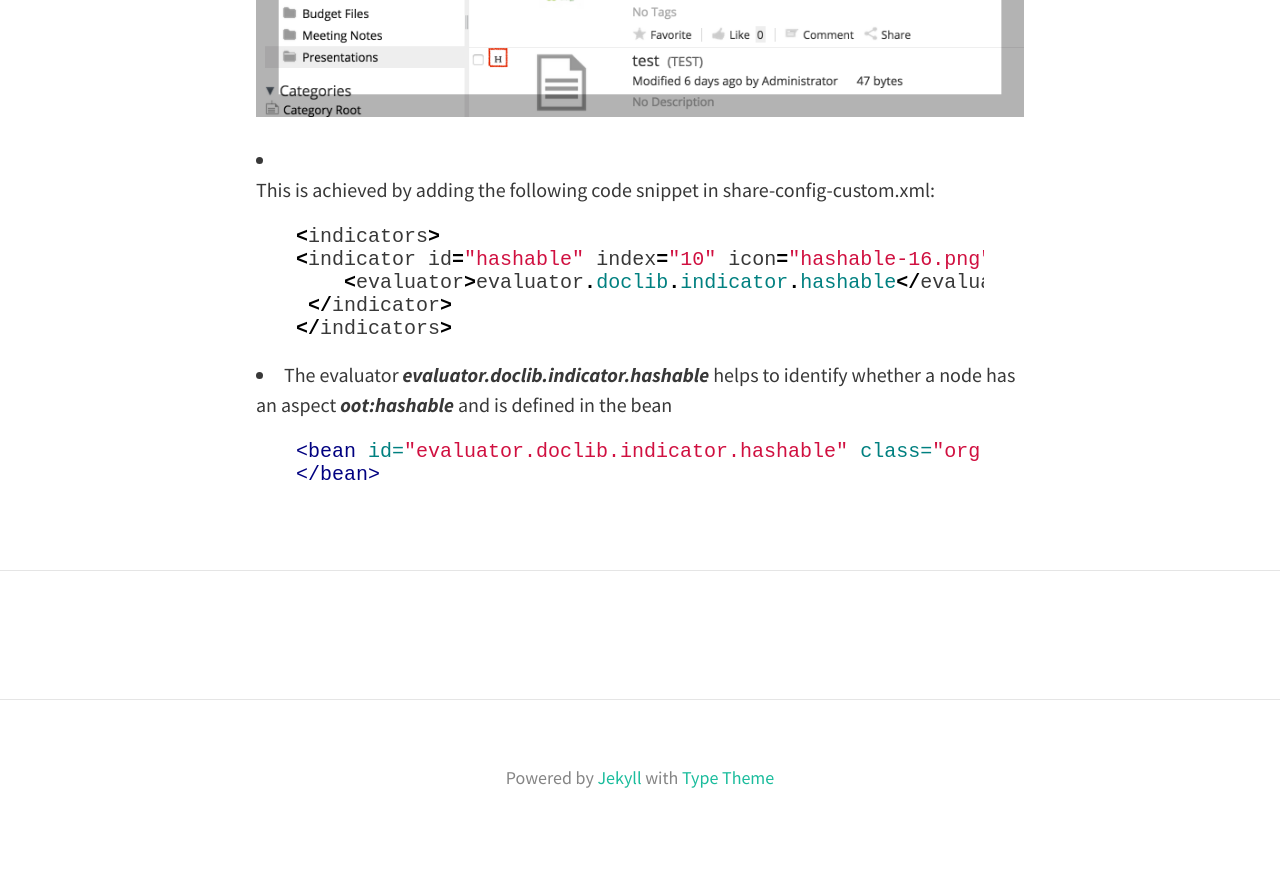
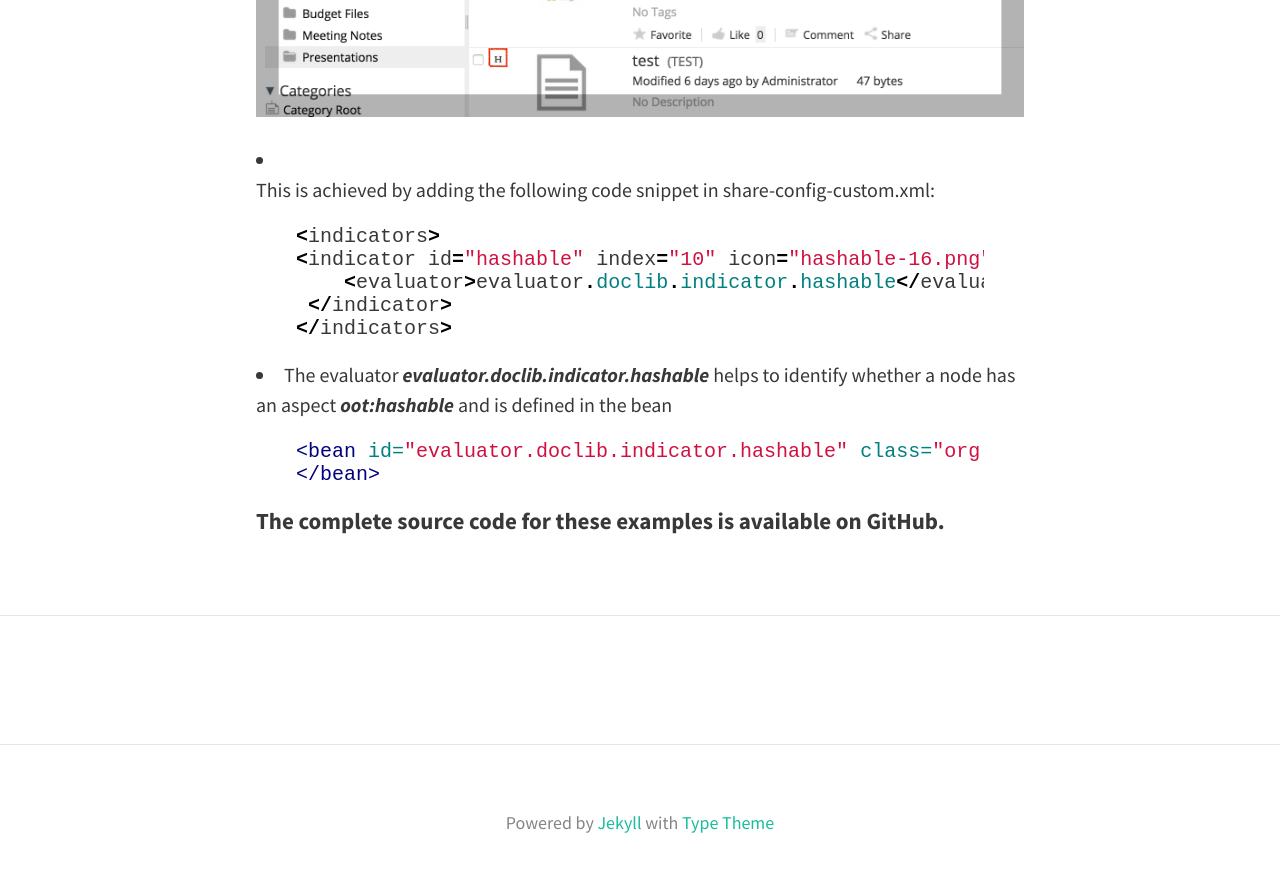
Before and after one commit to sujaypillai/sujaypillai.github.io, a Jekyll site: the page built from _posts/2015-03-25-alfresco-checksum.md, in a window 1280 px wide and 900 px high, scrolled down 5251 px. Shown: the top 872 px of the window. Built offline with Jekyll 4.4.1, drawn with Linux system fonts in a browser that asks for light colours; nearby versions of some CDN libraries; comment, search, counter and statistics services are not loaded.

Commit message:
Updated with link to github

```diff
--- a/_posts/2015-03-25-alfresco-checksum.md
+++ b/_posts/2015-03-25-alfresco-checksum.md
@@ -116,3 +116,5 @@ This should make the Hashable aspect visible in the list of aspects available to
 <bean id="evaluator.doclib.indicator.hashable" class="org.ootb.web.evaluator.doclib.indicator.ChecksumEvaluator">
 </bean>
 {% endhighlight %}
+
+#### The complete source code for these examples is available on [GitHub](https://github.com/sujaypillai/alfchecksum).
```
